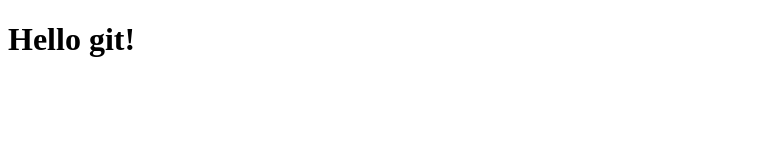
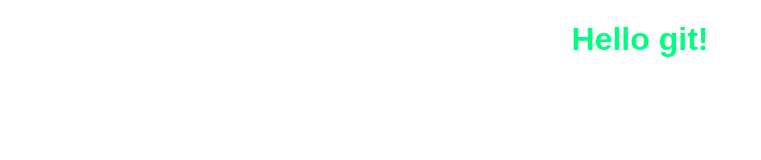
Before and after one commit to SergioJS-Master/sb-2-Test, a plain HTML site: page index.html in a window 1280 px wide. Shown: the whole page, without its empty margins (0-761 px from the left). Drawn offline with Linux system fonts and the light colour scheme.

Commit message:
Добавлены стили

```diff
--- a/index.html
+++ b/index.html
@@ -5,6 +5,7 @@
     <meta http-equiv="X-UA-Compatible" content="IE=edge">
     <meta name="viewport" content="width=device-width, initial-scale=1.0">
     <title>Hello Git</title>
+    <link rel="stylesheet" href="style.css">
 </head>
 <body>
     <h1>Hello git!</h1>
--- /dev/null
+++ b/style.css
@@ -0,0 +1,5 @@
+h1 {
+    text-align: center;
+    font-family: sans-serif;
+    color: springgreen;
+}
```
